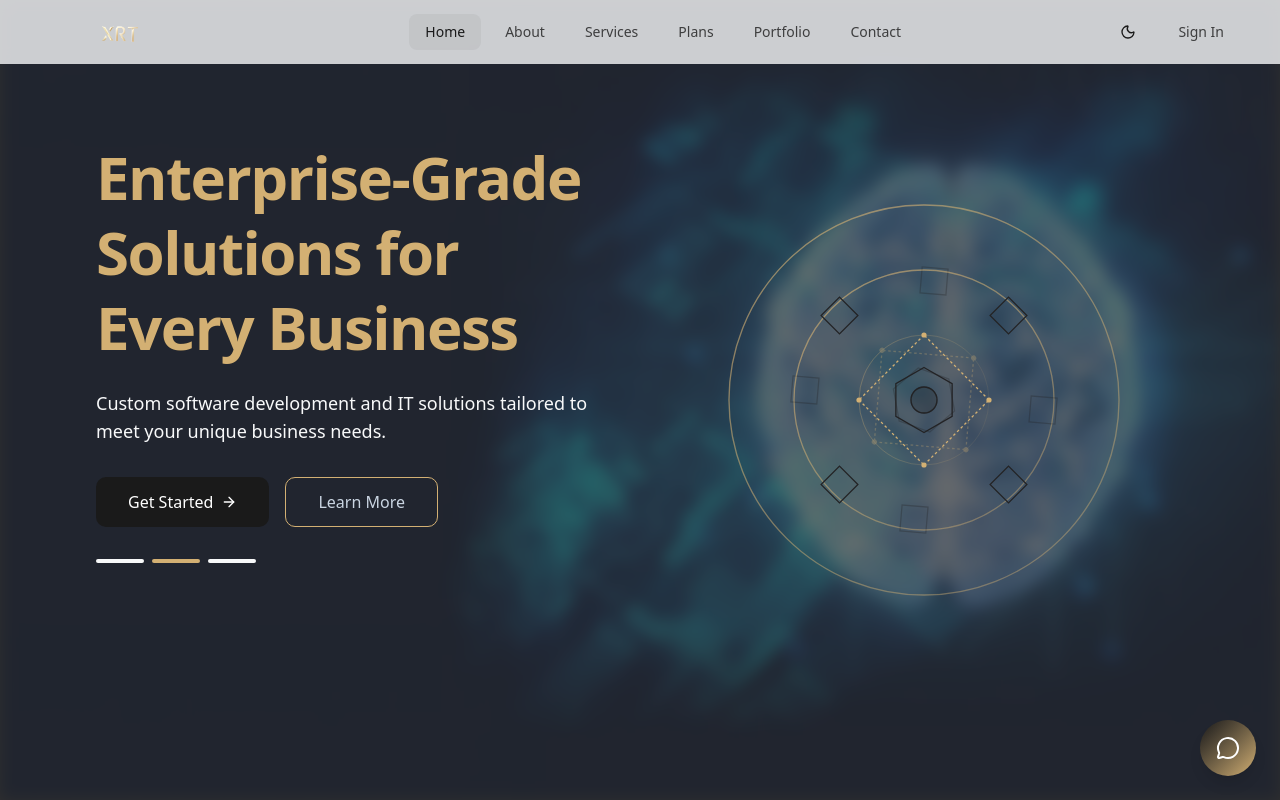
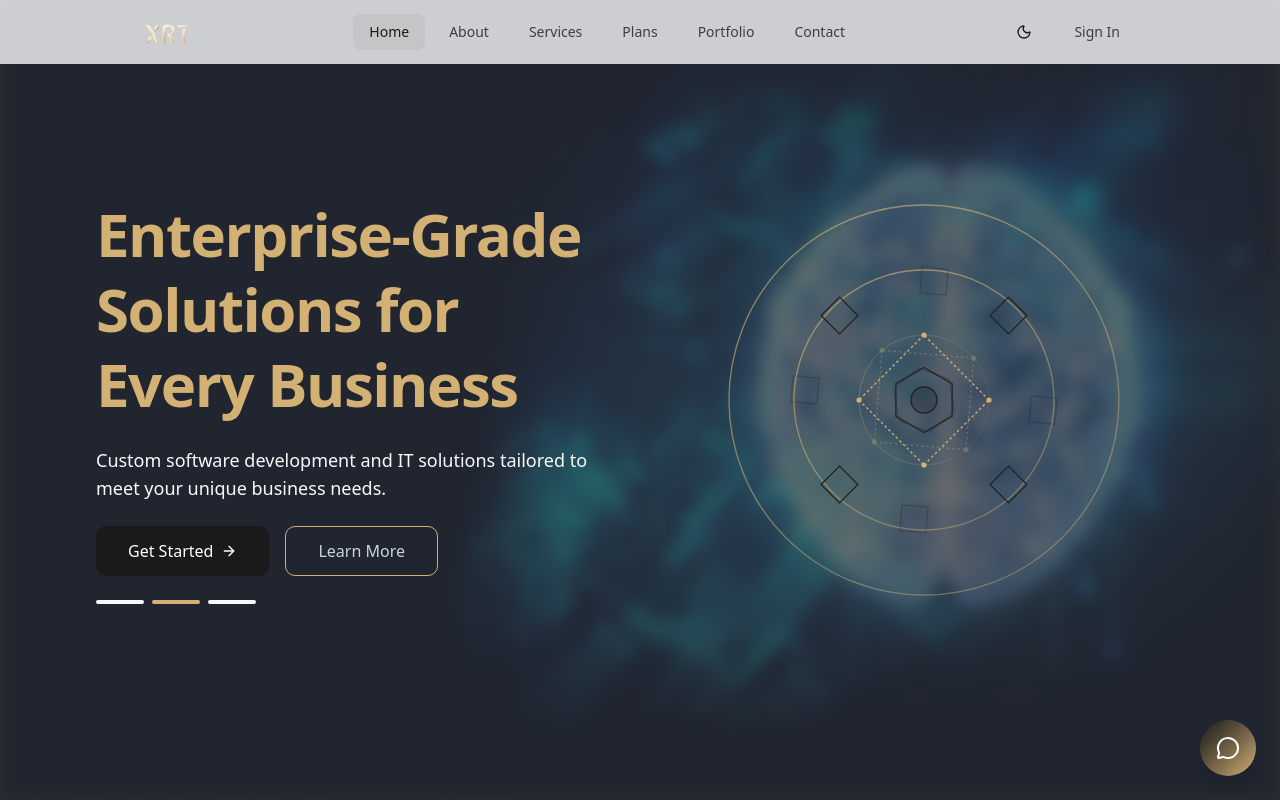
Before and after one commit to Zaroscript/xrt-it-services-clientSide, a Next.js app: page / in a window 1280 px wide. Shown: the top 800 px of the page. Built offline with nearby package versions, Linux system fonts and the light colour scheme.

Commit message:
fox responsive design issues

```diff
--- a/src/app/layout.tsx
+++ b/src/app/layout.tsx
@@ -57,7 +57,7 @@ export default function RootLayout({
           <ThemeProvider attribute="class" defaultTheme="system" enableSystem>
             <div className="min-h-screen flex flex-col">
               <Header />
-              <main className="flex-1">
+              <main className="flex-1 overflow-x-hidden">
                 <Suspense fallback={<Loading />}>
                   {children}
                 </Suspense>
--- a/src/components/CompanySection.tsx
+++ b/src/components/CompanySection.tsx
@@ -70,8 +70,8 @@ export function CompanySection() {
             </div>
 
             {/* Video and Images */}
-            <div className="relative mt-16 lg:mt-0">
-              <div className="relative mx-auto w-[350px] sm:w-[500px] lg:w-[400px]">
+            <div className="relative mt-16 lg:mt-0 max-sm:hidden">
+              <div className="relative mx-auto w-[250px] sm:w-[500px] lg:w-[400px]">
                 {/* Main Video Thumbnail */}
                 <Link
                   href="https://youtu.be/9No-FiEInLA?si=2z829SYXtfU3uqiB"
--- a/src/components/Header.tsx
+++ b/src/components/Header.tsx
@@ -10,7 +10,6 @@ import { NAV_LINKS } from "@/config/constants";
 import { ThemeToggle } from "./ui/ThemeToggle";
 import { Button } from "./ui/button";
 import { MobileMenu } from "./MobileMenu";
-import { DropdownMenu } from "./ui/DropdownMenu";
 
 const Header = () => {
   const [isMounted, setIsMounted] = useState(false);
@@ -30,7 +29,7 @@ const Header = () => {
   }, []);
 
   if (!isMounted) {
-    return null; // or a loading state that matches your design
+    return null;
   }
 
   return (
@@ -42,16 +41,16 @@ const Header = () => {
       }`}
       suppressHydrationWarning
     >
-      <div className="container mx-auto px-4 sm:px-6 h-full">
+      <div className="page-container mx-auto h-full">
         <div className="flex items-center justify-between h-full">
           {/* Logo */}
           <Link href="/" className="flex items-center h-16">
-            <div className="relative h-16 w-48 flex items-center">
+            <div className="relative flex items-center">
               <Image
                 src="/logo.png"
                 alt="XRT Tech Logo"
-                fill
-                sizes="(max-width: 768px) 140px, 192px"
+                width={80}
+                height={80}
                 className="object-contain"
                 priority
               />
--- a/src/components/Hero.tsx
+++ b/src/components/Hero.tsx
@@ -51,9 +51,9 @@ export default function Hero() {
       />
 
       <div className="relative page-container mx-auto px-4 sm:px-6 lg:px-8 min-h-screen flex items-center">
-        <div className="grid grid-cols-1 lg:grid-cols-2 gap-12 py-20">
+        <div className="grid grid-cols-1 lg:grid-cols-2 items-center gap-12 py-20">
           {/* Content Section */}
-          <div className="space-y-8">
+          <div className="space-y-6">
             <motion.div
               key={currentSlide}
               initial={{ opacity: 0, y: 20 }}
```
